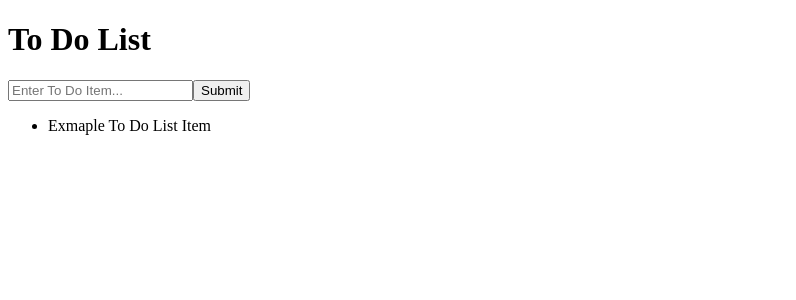
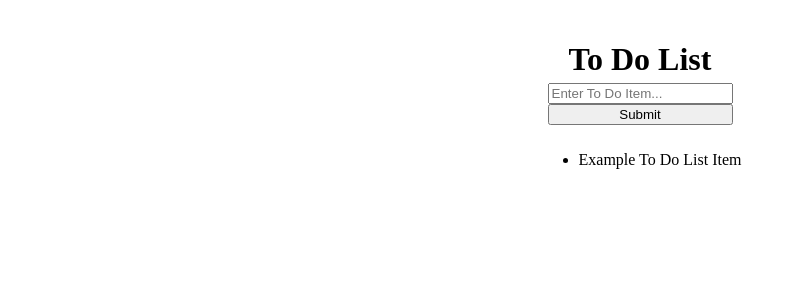
Before and after one commit to harrison-he/to-do-list-web, a React app: page / in a window 1280 px wide. Shown: the top 300 px of the page, without its empty margins (0-796 px from the left). Built offline with nearby package versions, Linux system fonts and the light colour scheme; the HTML template or start-up script is replaced by a standard one.

Commit message:
Base Styling

```diff
--- a/src/App.js
+++ b/src/App.js
@@ -3,11 +3,25 @@ import React, { Component } from 'react'
 import AddToDo from './Components/AddToDo'
 import ToDoList from './Components/ToDoList'
 
+const styles = {
+    container: {
+        display: "flex",
+        flexDirection: "column",
+        alignItems: "center",
+        marginTop: "20px",
+        marginBottom: "5px"
+    },
+    heading: {
+        textAlign: "center",
+        marginBottom: "5px"
+    }
+}
+
 class App extends Component {
     render() {
         return (
-            <div>
-                <h1>To Do List</h1>
+            <div style={styles.container}>
+                <h1 style={styles.heading}>To Do List</h1>
                 <AddToDo />
                 <ToDoList />
             </div>
--- a/src/Components/AddToDo.js
+++ b/src/Components/AddToDo.js
@@ -4,7 +4,7 @@ import { connect } from 'react-redux'
 class AddToDo extends Component {
     render() {
         return (
-            <form>
+            <form style={{ display: "flex", flexDirection: "column", marginBottom: "10px"}}>
                 <input placeholder="Enter To Do Item..." />
                 <input type="submit" ></input>
             </form>
--- a/src/Components/ToDoList.js
+++ b/src/Components/ToDoList.js
@@ -5,7 +5,7 @@ class ToDoList extends Component {
     render() {
         return (
             <ul>
-                <li>Exmaple To Do List Item</li>
+                <li>Example To Do List Item</li>
             </ul>
         )
     }
```
Also changed, not shown: 2 other files (tests, documents, lock files or other folders).
